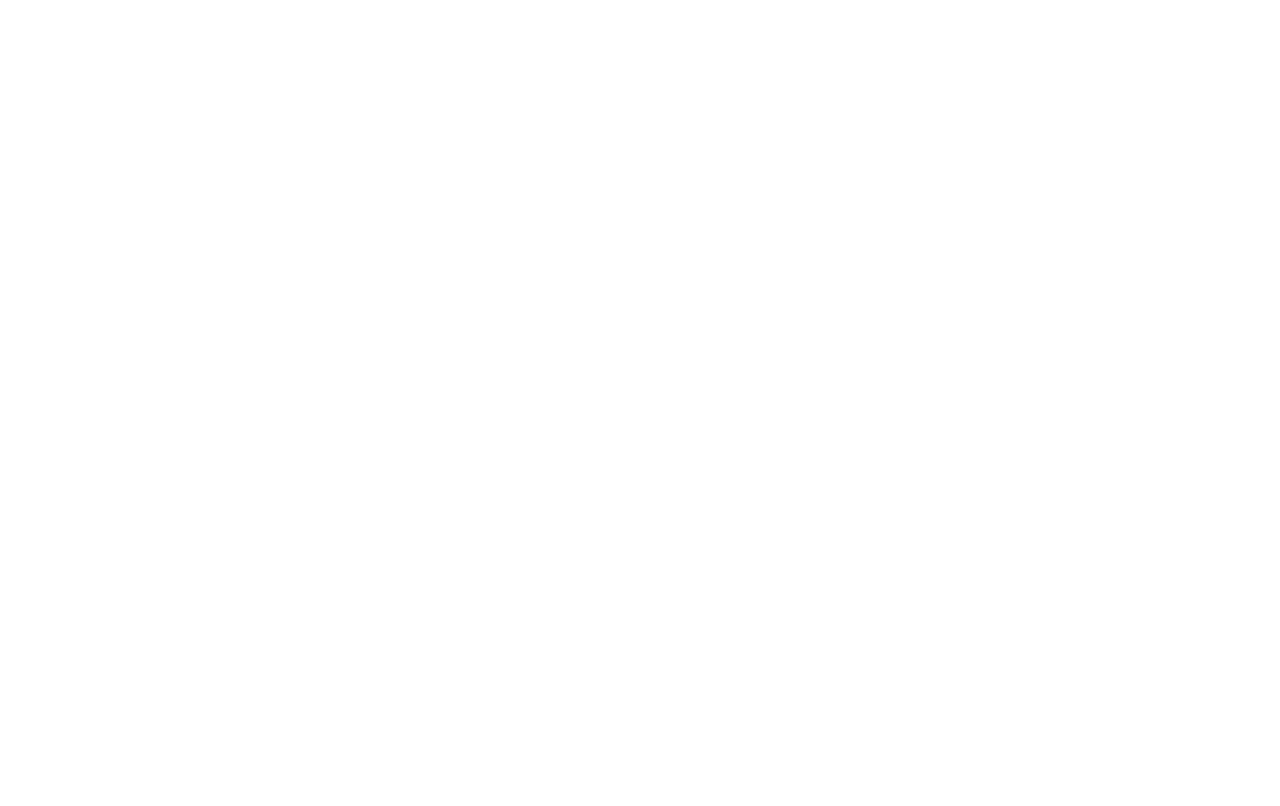
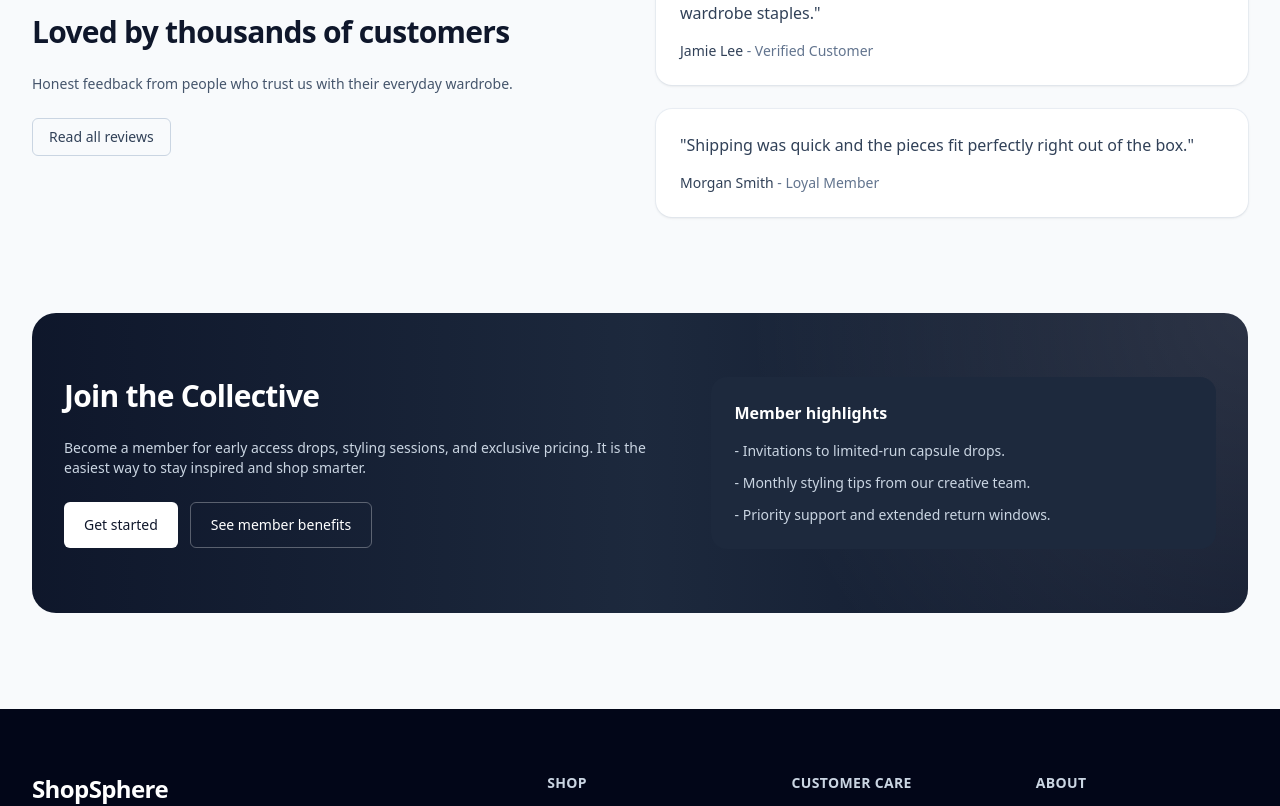
Before and after one commit to thee-banda/ecommerce-app-fullstack-stripe, a React (Vite) app in the folder frontend/: page / in a window 1280 px wide. Shown: the part 5080-5886 px from the top of the page. Before the commit the page ends 2927 px from the top, so only its background shows below. Built offline with nearby package versions, Linux system fonts and the light colour scheme.

Commit message:
feat(frontend): import Footer in main layout and position at bottom

```diff
--- a/frontend/src/main.tsx
+++ b/frontend/src/main.tsx
@@ -5,6 +5,7 @@
 import Cart from "./pages/Cart";
 import Checkout from "./pages/Checkout";
 import { Navbar } from "./components/Navbar";
+import { Footer } from "./components/Footer";
 
 ReactDOM.createRoot(document.getElementById("root")!).render(
   <React.StrictMode>
@@ -15,6 +16,8 @@
         <Route path="/cart" element={<Cart />} />
         <Route path="/checkout" element={<Checkout />} />
       </Routes>
+      <Home />
+      <Footer />
     </BrowserRouter>
   </React.StrictMode>
 );
```
